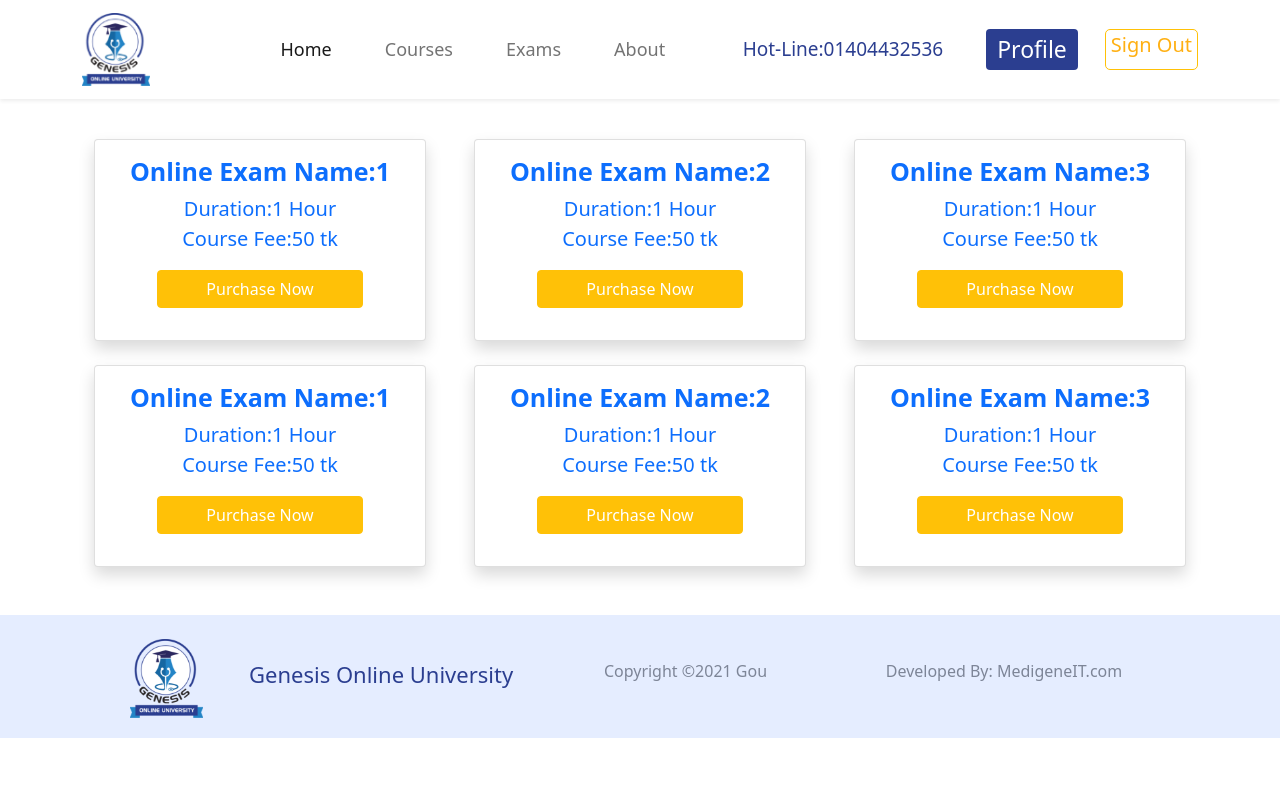
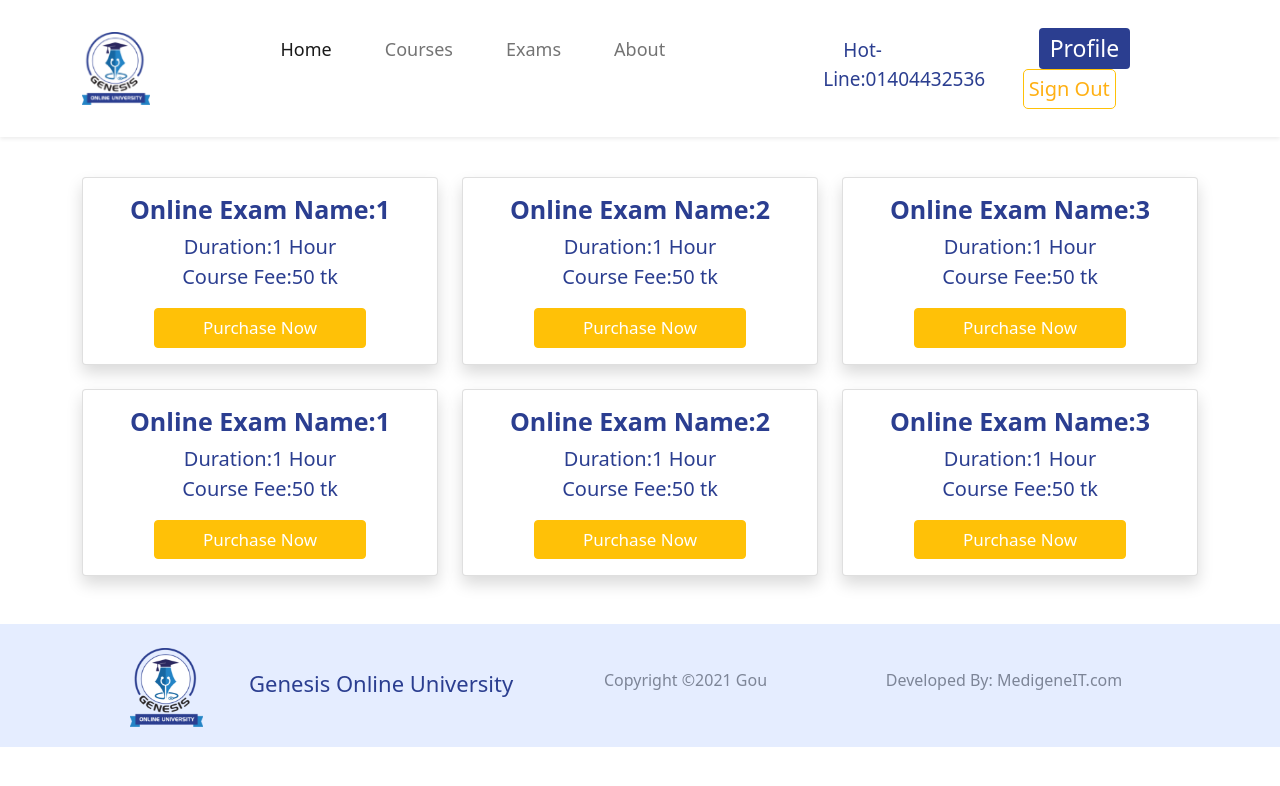
Before and after one commit to hasan683/Gou, a PHP site: page /online-exam.php in a window 1280 px wide. Shown: the top 786 px of the page. Run offline with PHP 8.4, Linux system fonts and the light colour scheme; some libraries are stand-ins or nearby versions.

Commit message:
modification

```diff
--- a/gou.css
+++ b/gou.css
@@ -19,13 +19,15 @@
 li{
     list-style-type: none;
 }
-
-
+.btn{
+    color:#fff;
+    font-size: 17px;
+}
 
 
 .sidebar .nav-item{
     font-size:22px;
-    color:#2B3E90;
+    color:#2B3E90 !important;
 
 }
 
@@ -193,33 +195,40 @@ padding-left: 42px;
 color: #2B3E90;
 }
 .main-menu{
-    background-color: #FFFFFF;
+    background-color: #fff;
 }
 .main-menu .navbar-nav{
     padding-left:70px;
+}
+.main-menu .navbar-brand{
+    padding-top:24px;
+    padding-bottom: 24px;
 }
 .main-menu .navbar-nav .nav-item .nav-link{
     padding-left: 45px !important;
     font-size: 18px;
 }
-.box-1 .profile-btn{
+.main-menu .navbar-nav .hot-line{
+    padding-left: 150px;
+    margin-top: 8px;
+}
+.main-menu .navbar-nav .profile-btn{
     background-color:#2B3E90 ;
 color:white;
 padding-left: 10px;
 padding-right: 10px;
 padding-top: 2px;
 padding-bottom: 2px;
-margin-left:43px ;
 font-size: 23px;
+margin-left: 43px;
 }
-
-.box-1 .sign-out-btn{
-color:#FFB013;
+.main-menu .navbar-nav .sign-out-btn{
+    color:#FFB013;
 border-radius:5px;
 padding-left: 5px;
 padding-right: 5px;
-padding-top: 0px;
-padding-bottom: 0px;
+padding-top: 4px;
+padding-bottom: 4px;
 margin-left: 27px;
 font-size: 20px;
 }
@@ -232,40 +241,25 @@ font-size: 20px;
     color: #2B3E90;
     font-size: 19px;
 }
-.card-menu{
-    border-radius: 5px;
+.card-menu .left{
+
 }
+.card-menu .card{
+    padding-right: 22px;
+    padding-left: 22px;
+}
+
+
 .card-menu .card-body .card-title{
     font-size: 25px;
-    color: #2B3E90;
+    color: #2B3E90 !important;
     font-weight: bold;
 }
 .card-menu .card-body .card-text{
-    color: #2B3E90;
+    color: #2B3E90 !important;
     font-size: 20px;
 }
 
-.box-1 .login-btn{
-    border:1px solid #1B0E92;
-    color:#2B3E90;
-
-padding-left: 25px;
-padding-right: 25px;
-padding-top: 0px;
-padding-bottom: 0px;
-margin-left: 27px;
-font-size: 20px;
-}
-.box-1 .sign-up-btn{
-    background-color:#2B3E90 ;
-    color:white;
-    padding-left: 10px;
-    padding-right: 10px;
-    padding-top: 2px;
-    padding-bottom: 3px;
-    margin-left:43px ;
-    font-size: 23px;
-}
 .login-section .card-back{
 width: 570px;
 }
--- a/header.php
+++ b/header.php
@@ -60,7 +60,9 @@
     <nav class="navbar navbar-expand-lg main-menu navbar-light shadow-sm">
         <div class="container">
             <a class="navbar-brand" href="#"><img src="img/logo.png"></a>
-    <button class="navbar-toggler" type="button" data-bs-toggle="collapse" data-bs-target="#navbarSupportedContent" aria-controls="navbarSupportedContent" aria-expanded="false" aria-label="Toggle navigation">
+            <button class="navbar-toggler" type="button" data-bs-toggle="collapse"
+                data-bs-target="#navbarSupportedContent" aria-controls="navbarSupportedContent" aria-expanded="false"
+                aria-label="Toggle navigation">
                 <span class="navbar-toggler-icon"></span>
             </button>
             <div class="collapse navbar-collapse" id="navbarSupportedContent">
@@ -77,16 +79,20 @@
                     <li class="nav-item">
                         <a class="nav-link" href="about-page.php">About</a>
                     </li>
-      </ul>
-      <div class="hot-line">
+                    <li class="hot-line">
                         <i class="icon fad fa-phone-plus pe-3"></i>
                         <span class="number">Hot-Line:01404432536</span>
-    </div>
-      <form class="d-flex box-1">
+                    </li>
+                    <li class="box-1">
+                        <a href="profile.php" button type="button" class="btn profile-btn">Profile</a>
+                        <a href="login.php" button type="button" class="btn btn-outline-warning sign-out-btn">Sign
+                            Out</a>
+                    </li>
+                </ul>
 
-      <a href="profile.php" button type="button" class="btn profile-btn">Profile</a>
-      <a href="login.php" button type="button" class="btn btn-outline-warning sign-out-btn">Sign Out</a>
-      </form>
+
+
+
             </div>
         </div>
     </nav>
--- a/online-exam.php
+++ b/online-exam.php
@@ -2,65 +2,65 @@
 <section class="bg-white card-menu">
     <div class="container mt-3">
     <div class="row">
-            <div class="col-sm-4 px-4">
+            <div class="col-sm-4">
                 <div class="shadow card text-center mt-4">
                     <div class="card-body">
                         <h5 class="card-title text-primary">Online Exam Name:1</h5>
                         <p class="card-text text-primary">Duration:1 Hour<br>
                             Course Fee:50 tk</p>
-                        <a href="#" type="button" class="btn btn-warning px-5 text-white mb-3">Purchase Now</a>
+                        <a href="#" type="button" class="btn btn-warning px-5 text-white">Purchase Now</a>
                     </div>
                 </div>
             </div>
-            <div class="col-sm-4 px-4">
+            <div class="col-sm-4">
                 <div class="shadow card text-center mt-4">
                     <div class="card-body">
                         <h5 class="card-title text-primary">Online Exam Name:2</h5>
                         <p class="card-text text-primary">Duration:1 Hour<br>
                             Course Fee:50 tk</p>
-                            <a href="#" type="button" class="btn btn-warning px-5 text-white mb-3">Purchase Now</a>
+                            <a href="#" type="button" class="btn btn-warning px-5 text-white">Purchase Now</a>
                     </div>
                 </div>
             </div>
-            <div class="col-sm-4 px-4">
+            <div class="col-sm-4">
                 <div class="shadow card text-center mt-4">
                     <div class="card-body">
                         <h5 class="card-title text-primary">Online Exam Name:3</h5>
                         <p class="card-text text-primary">Duration:1 Hour<br>
                             Course Fee:50 tk</p>
-                            <a href="#" type="button" class="btn btn-warning px-5 text-white mb-3">Purchase Now</a>
+                            <a href="#" type="button" class="btn btn-warning px-5 text-white">Purchase Now</a>
                     </div>
                 </div>
             </div>
         </div>
         <div class="row">
-            <div class="col-sm-4 px-4">
+            <div class="col-sm-4">
                 <div class="shadow card text-center mt-4">
                     <div class="card-body">
                         <h5 class="card-title text-primary">Online Exam Name:1</h5>
                         <p class="card-text text-primary">Duration:1 Hour<br>
                             Course Fee:50 tk</p>
-                            <a href="#" type="button" class="btn btn-warning px-5 text-white mb-3">Purchase Now</a>
+                            <a href="#" type="button" class="btn btn-warning px-5 text-white">Purchase Now</a>
                     </div>
                 </div>
             </div>
-            <div class="col-sm-4 px-4">
+            <div class="col-sm-4">
                 <div class="shadow card text-center mt-4">
                     <div class="card-body">
                         <h5 class="card-title text-primary">Online Exam Name:2</h5>
                         <p class="card-text text-primary">Duration:1 Hour<br>
                             Course Fee:50 tk</p>
-                            <a href="#" type="button" class="btn btn-warning px-5 text-white mb-3">Purchase Now</a>
+                            <a href="#" type="button" class="btn btn-warning px-5 text-white">Purchase Now</a>
                     </div>
                 </div>
             </div>
-            <div class="col-sm-4 px-4">
+            <div class="col-sm-4">
                 <div class="shadow card text-center mt-4">
                     <div class="card-body">
                         <h5 class="card-title text-primary">Online Exam Name:3</h5>
                         <p class="card-text text-primary">Duration:1 Hour<br>
                             Course Fee:50 tk</p>
-                            <a href="#" type="button" class="btn btn-warning px-5 text-white mb-3">Purchase Now</a>
+                            <a href="#" type="button" class="btn btn-warning px-5 text-white">Purchase Now</a>
                     </div>
                 </div>
             </div>
--- /dev/null
+++ b/responsive.css
@@ -0,0 +1,14 @@
+@media only screen and (max-width: 360px){
+    .box-1{
+        margin-top:15px;
+    }
+    .main-menu .navbar-nav .hot-line{
+
+    }
+
+
+
+
+
+
+}
```
Lines whose indentation alone changed are shown as unchanged.
